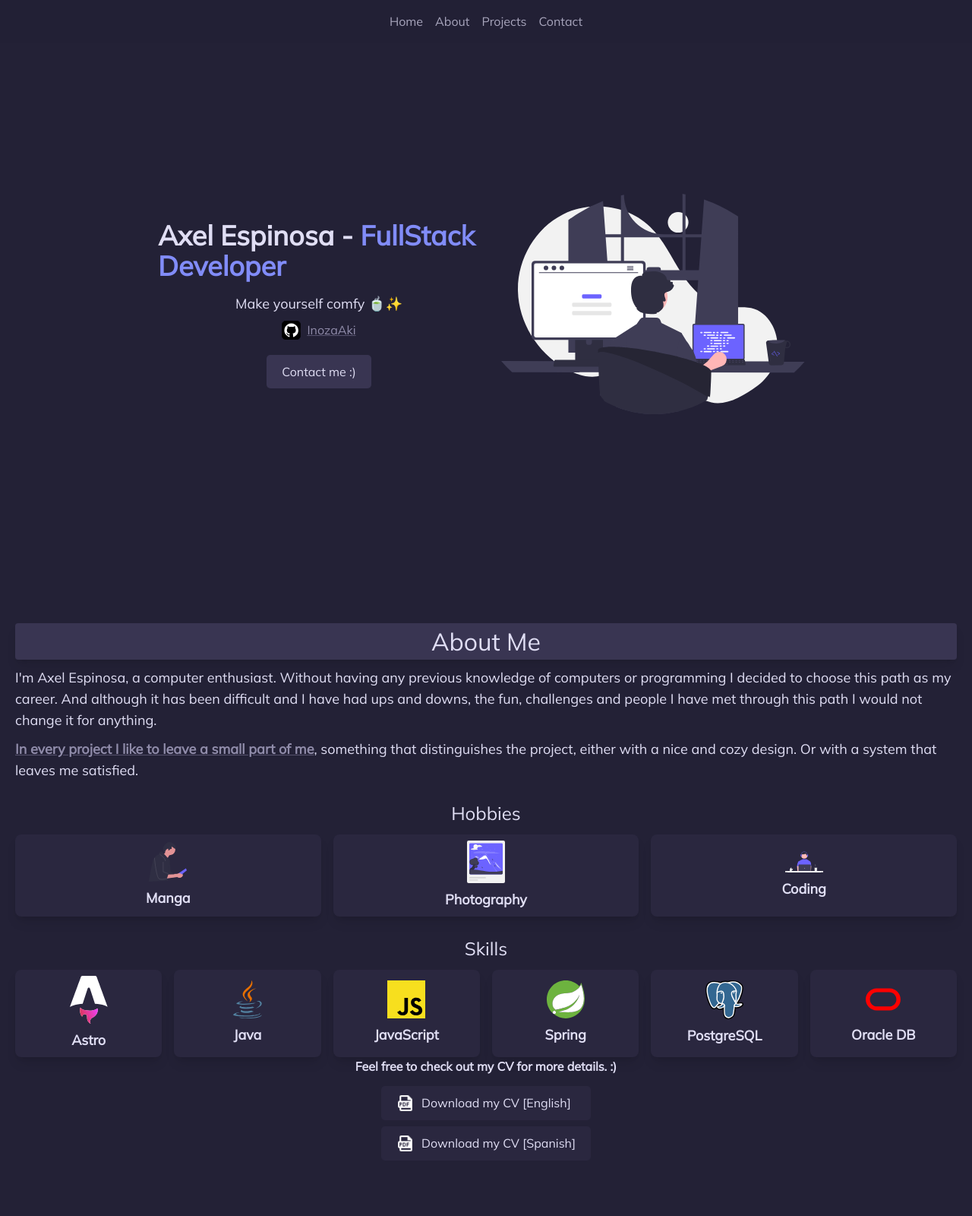
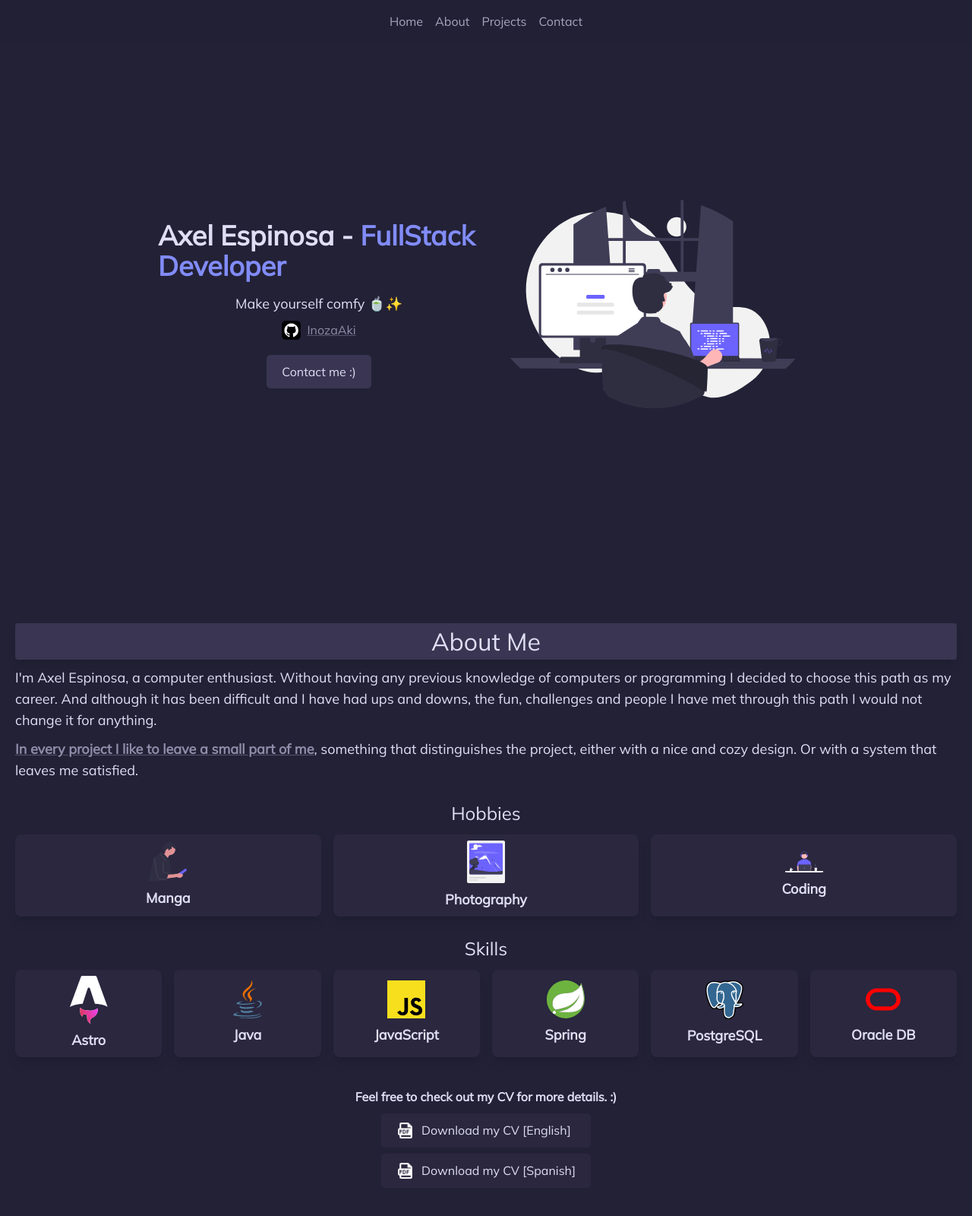
Before and after one commit to InozaAki/Portfolio, an Astro site: page / in a window 1280 px wide. Shown: the top 1600 px of the page at 76% size. Built offline with nearby package versions, Linux system fonts and the light colour scheme; Astro itself is replaced by a stand-in of ours.

Commit message:
Small css changes

```diff
--- a/src/components/AboutMe.astro
+++ b/src/components/AboutMe.astro
@@ -39,7 +39,7 @@ import Card from './Card.astro';
         </div>
     </div>
 
-    <div class="cv-container flex flex-col gap-1 items-center justify-center mt-15">
+    <div class="cv-container flex flex-col p-10 items-center justify-center mt-15">
         <p class="cv-text font-bold">
             Feel free to check out my CV for more details. :)
         </p>
--- a/src/components/Welcome.astro
+++ b/src/components/Welcome.astro
@@ -14,7 +14,7 @@ import { Image } from "astro:assets";
                 <a class="btn" href="#contact">Contact me :)</a>
             </div>
         </div>
-        <div class="flex justify-center">
+        <div class="flex justify-center p-6">
             <Image src="/images/home.svg" alt="Welcome" width={400} height={400}/>
         </div>
     </div>
```
